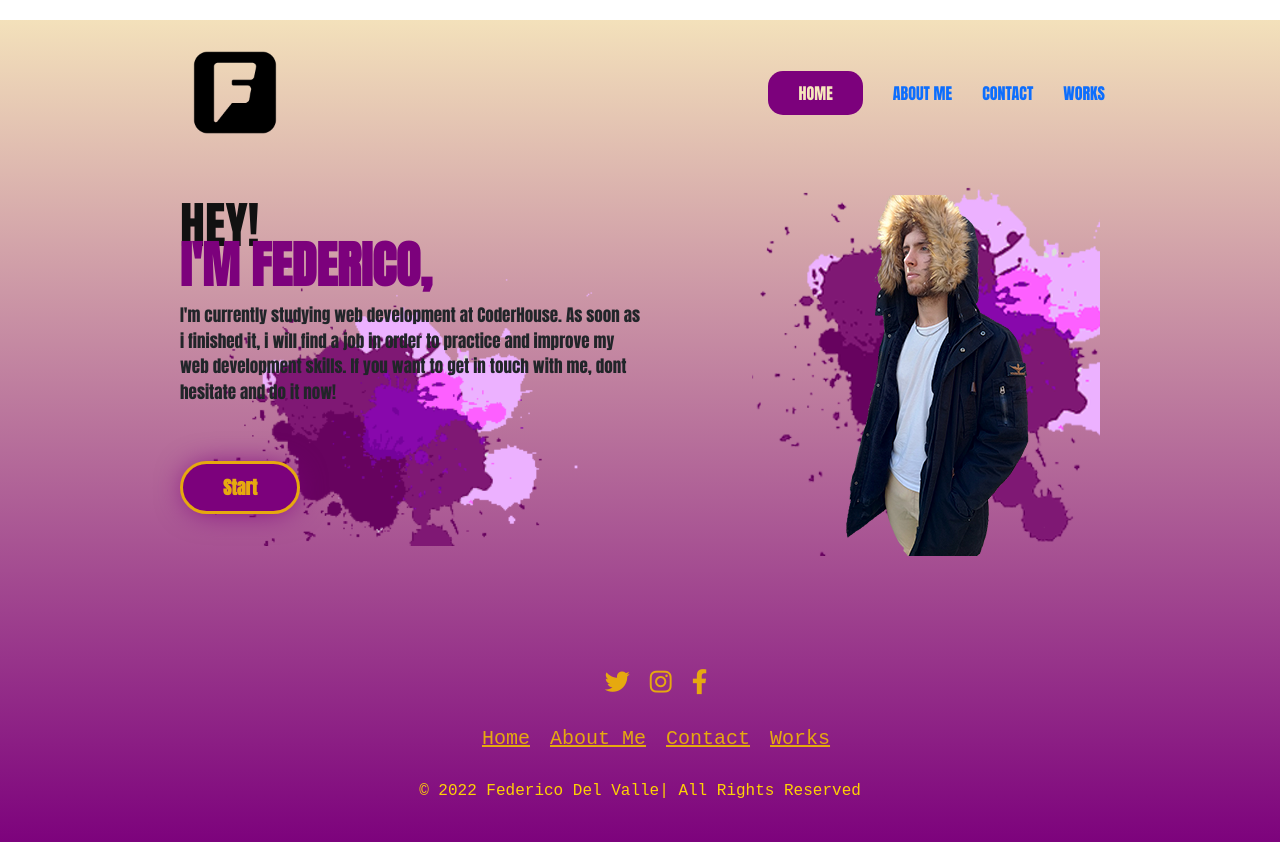
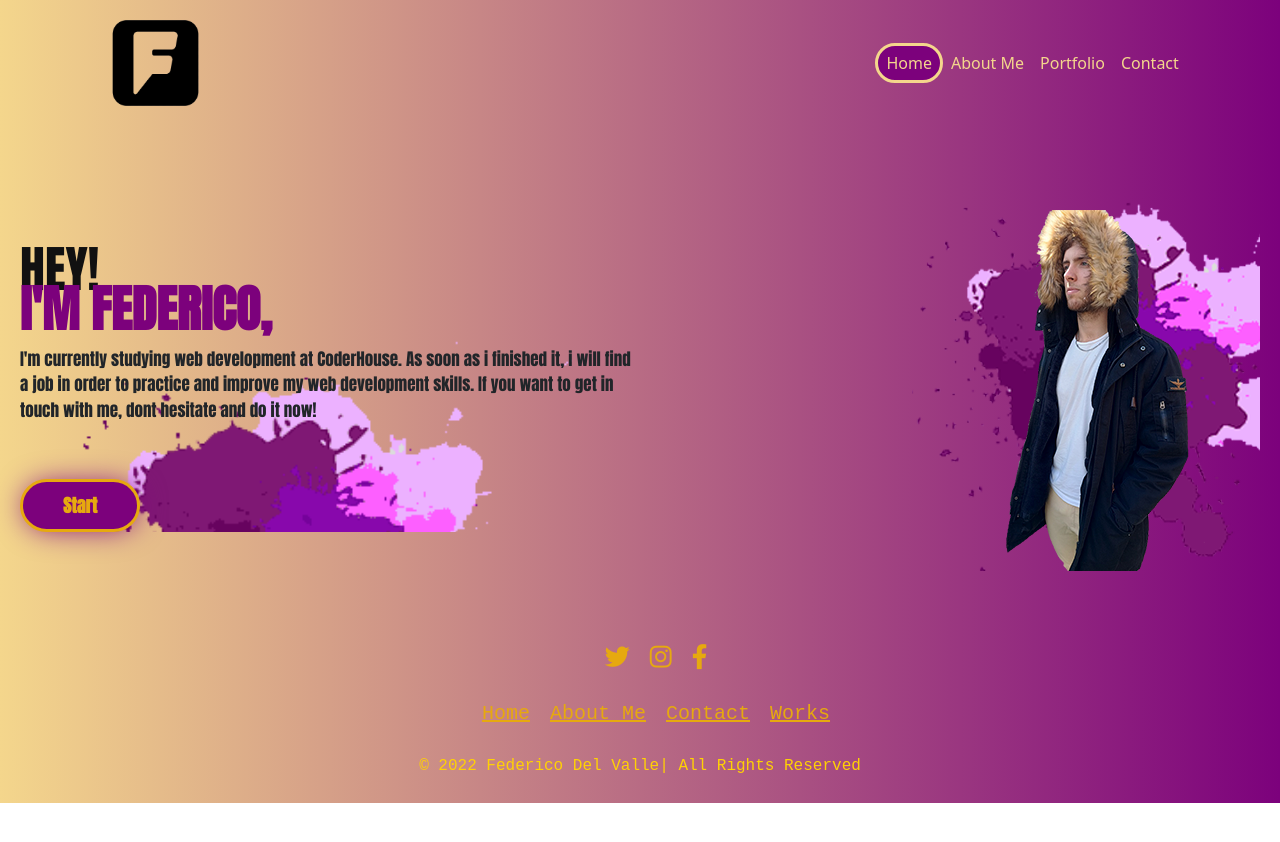
Before and after one commit to Federico-Del-Valle/Primer-website, a plain HTML site: page index.html in a window 1280 px wide. After the commit the page ends 803 px from the top, so only its background shows below. Drawn offline with nearby package versions, Linux system fonts and the light colour scheme.

Commit message:
Se agrego header boostrap

```diff
--- a/Styles.css
+++ b/Styles.css
@@ -57,73 +57,33 @@
 
 /* Inicio de pagina */
 body{
-    background:linear-gradient( #F6E6BC, rgb(124, 1, 124) );
+    background:linear-gradient(to right, #f4d68c, rgb(124, 1, 124) );
     background-size: cover;
 }
-.grid__container{
-    height: 100%;
-    width: 90%;
-    max-width: 1000px;
-    margin: 20px auto;
-    display: grid;
-    gap: 10px;
-    grid-template-columns: repeat(2,1fr);
-    grid-template-rows: repeat(3,auto);
+/* Header */
+header {
+    height: 200px;
 }
-.grid__container footer,
-.grid__container header,
-.grid__container .contenido
-{
-    padding: 20px;
-    border-radius: 4px;
+.navbar-nav{
+    padding: 0 0.7rem;
 }
-/* Header */
-.grid__container header{
-    grid-column-start:1;
-    grid-column-end:3 ;
+.navbar-nav a{
+    color: #f4d68c;
 }
-.container__header{
-    font-family: 'Anton', sans-serif;
-    width: 100%;
-    display: flex;
-    justify-content: space-between;
+.navbar-nav .nav-link.active{
+    color: #f4d68c;
 }
-.container__header img{
-    width: 150px;
+.nav-link.active {
+    border: solid #f4d68c;
+    border-radius: 50px;
     padding: 5px;
+    color: #f4d68c;
+    background-color: rgb(124, 1, 124);
 }
-.container__nav{
-    display: flex;
-    justify-content: center;
-    align-items: center;
-    flex-wrap: nowrap;
-}
-.container__nav nav{
-    width: 100%;
-    height: 100%;
-}
-.container__nav nav ul{
-    display: flex;
-    justify-content: center;
-    align-items: center;
-    height: 100%;
+.navbar-brand img{
+    height: 100px;
 }
 
-.container__nav nav ul li{
-    list-style: none;
-    margin: 15px;
-}
-.container__nav nav ul li a{
-    font-size: 16px;
-    text-decoration: none;
-}
-.boton{
-    background-color:rgb(124, 1, 124) ;
-    border-radius: 15px;
-    padding: 10px 30px;
-    font-weight: 10;
-    color: #F6E6BC;
-}
 /* Main */
 .grid__container .contenido{
     grid-column: span 2;
--- a/index.html
+++ b/index.html
@@ -11,7 +11,7 @@
     <link href="https://fonts.googleapis.com/css2?family=Anton&display=swap" rel="stylesheet">
 </head>
 <body>
-    <div class="loader">
+    <!-- <div class="loader">
         <div class="wrapperload">
             <div class="wrappertext">
                     <img src="/img/name.png" alt="">
@@ -26,25 +26,25 @@
                     <img src="/img/name.png" alt="">
             </div>
         </div>
-    </div>
-    <div class="grid__container">
-        <header>
-            <div class="container__header">
-                <div class="logo">
-                    <img src="/img/Logo-f.png" alt="Logo">
-                </div>
-                <div class="container__nav">
-                    <nav>
-                        <ul>
-                            <li> <a href="#" class="boton">HOME</a></li>
-                            <li><a href="/html/About-me.html">ABOUT ME</a></li>
-                            <li><a href="/html/contact.html">CONTACT </a></li>
-                            <li><a href="/html/Works.html">WORKS</a></li>
-                        </ul>
-                    </nav>
+    </div> -->
+    <header>
+        <nav class="navbar navbar-expand-lg">
+            <div class="container">
+                <a class="navbar-brand" href="#"><img src="img/Logo-f.png" alt="logo-image"></a>
+                <button class="navbar-toggler" type="button" data-bs-toggle="collapse" data-bs-target="#navbarNavAltMarkup" aria-controls="navbarNavAltMarkup" aria-expanded="false" aria-label="Toggle navigation">
+                <span class="navbar-toggler-icon"></span>
+                </button>
+                <div class="collapse navbar-collapse justify-content-end" id="navbarNavAltMarkup">
+                    <div class="navbar-nav">
+                    <a class="nav-link active" aria-current="page" href="#">Home</a>
+                    <a class="nav-link" href="#">About Me</a>
+                    <a class="nav-link" href="#">Portfolio</a>
+                    <a class="nav-link" href="#">Contact</a>
+                    </div>
                 </div>
             </div>
-        </header>
+        </nav>
+    </header>
 <!-- Main -->
         <main class="contenido">
             <div class="contenedor__principal">
```
